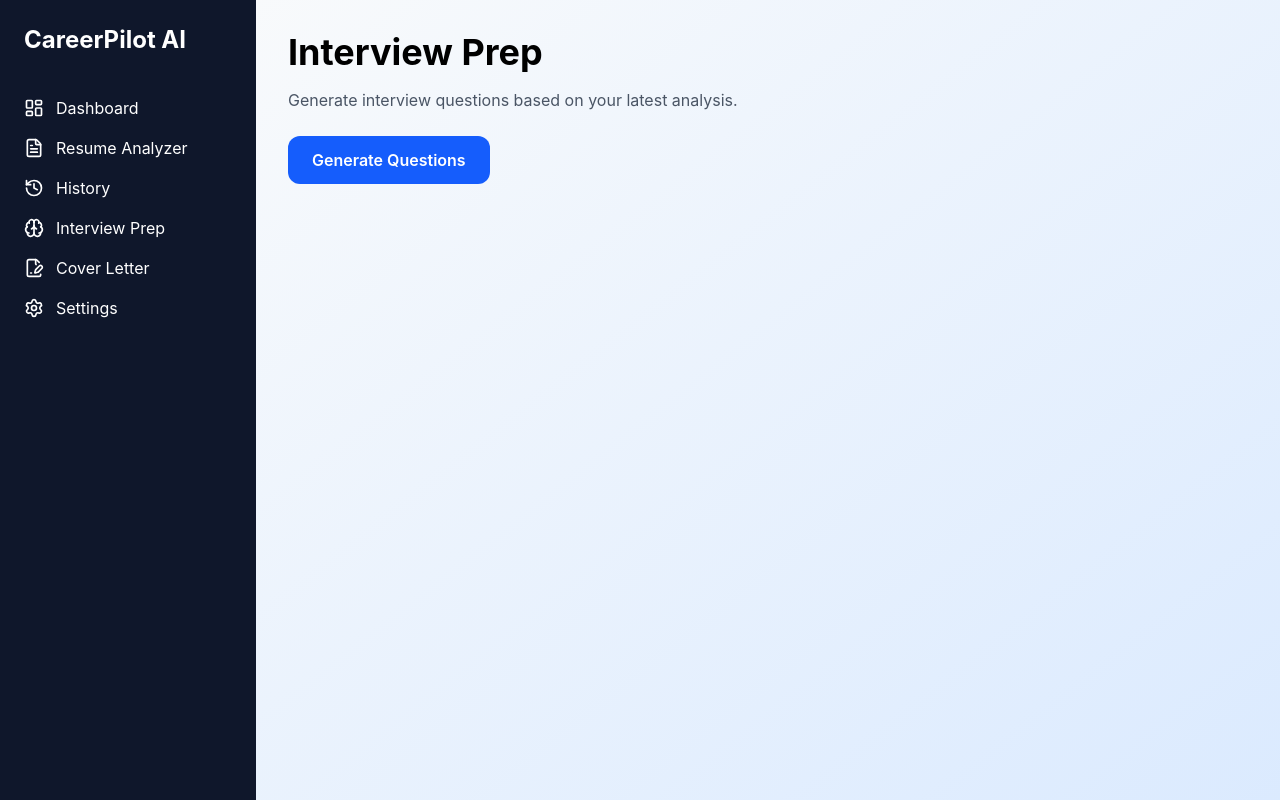
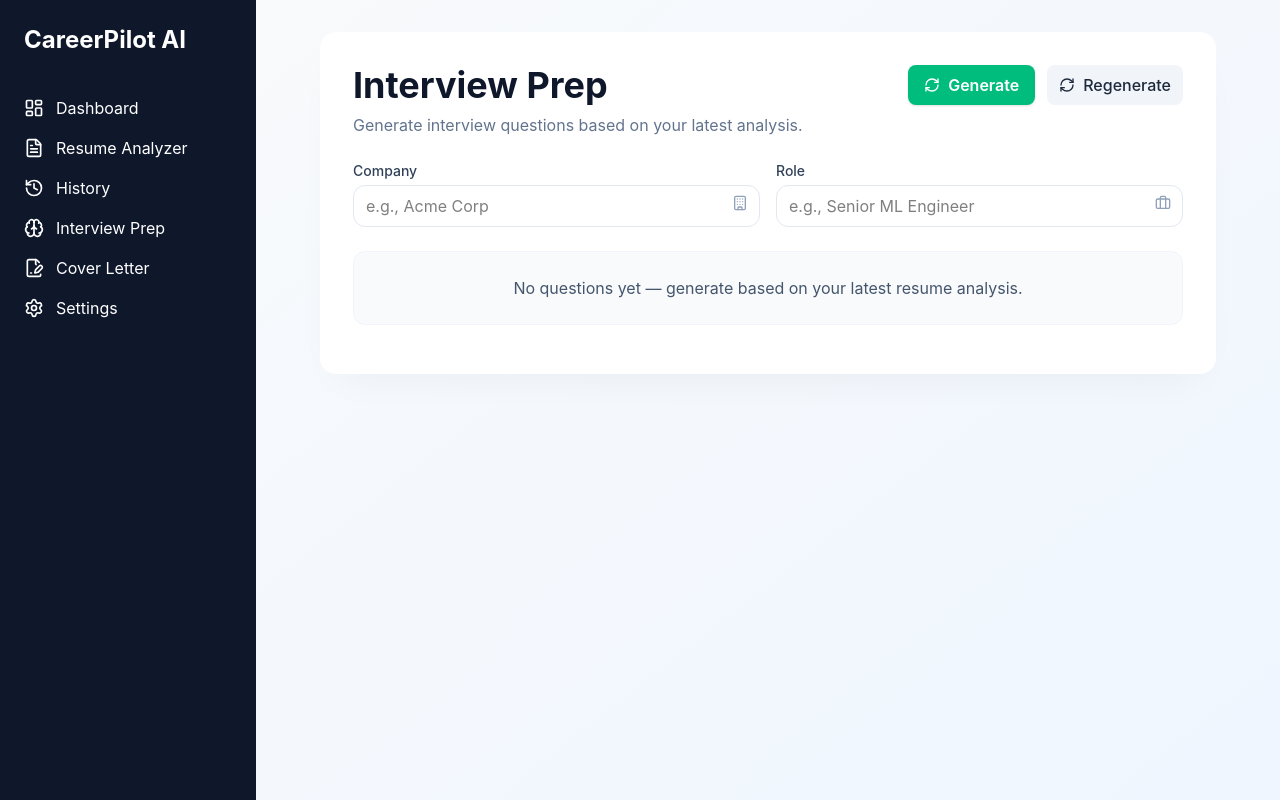
Before and after one commit to Arushi2505/AI-Resume-Analyzer, a React app in the folder frontend/: page /interview in a window 1280 px wide. Built offline with nearby package versions, Linux system fonts and the light colour scheme; the HTML template or start-up script is replaced by a standard one.

Commit message:
Redesign Interview Prep UI

```diff
--- a/frontend/src/pages/InterviewPrep.jsx
+++ b/frontend/src/pages/InterviewPrep.jsx
@@ -1,8 +1,13 @@
 import { useState } from "react";
+import { motion, AnimatePresence } from "framer-motion";
+import { Copy, RefreshCw, Loader2, Building, Briefcase, ChevronDown } from "lucide-react";
 
 function InterviewPrep() {
 
+  const [company, setCompany] = useState("");
+  const [role, setRole] = useState("");
   const [questions, setQuestions] = useState([]);
+  const [loading, setLoading] = useState(false);
 
   const generateQuestions = () => {
 
@@ -66,74 +71,117 @@ function InterviewPrep() {
       );
     }
 
-    setQuestions(generated);
+    // small UX delay to show loading animation (does not change generation logic)
+    setLoading(true);
+    setTimeout(() => {
+      setQuestions(generated);
+      setLoading(false);
+    }, 450);
+  };
+
+  const handleCopy = async (text) => {
+    try {
+      await navigator.clipboard.writeText(text);
+      // subtle feedback could be added later
+    } catch (e) {
+      console.error("Copy failed", e);
+    }
+  };
+
+  const handleRegenerate = () => {
+    generateQuestions();
   };
 
   return (
-    <div className="
-      min-h-screen
-      bg-gradient-to-br
-      from-slate-50
-      to-blue-100
-      p-8
-    ">
+    <div className="min-h-screen bg-gradient-to-br from-slate-50 to-blue-50 p-6 sm:p-8">
 
-      <h1 className="
-        text-4xl
-        font-bold
-        mb-4
-      ">
-        Interview Prep
-      </h1>
+      <div className="max-w-4xl mx-auto bg-white/95 border border-white/60 rounded-2xl p-6 sm:p-8 shadow-[0_20px_40px_-20px_rgba(2,6,23,0.06)]">
 
-      <p className="
-        text-gray-600
-        mb-6
-      ">
-        Generate interview questions
-        based on your latest analysis.
-      </p>
+        <div className="flex items-start justify-between gap-4 flex-col sm:flex-row">
+          <div>
+            <h1 className="text-3xl sm:text-4xl font-bold text-slate-900">Interview Prep</h1>
+            <p className="text-slate-500 mt-2">Generate interview questions based on your latest analysis.</p>
+          </div>
 
-      <button
-        onClick={generateQuestions}
-        className="
-          bg-blue-600
-          text-white
-          px-6
-          py-3
-          rounded-xl
-          font-semibold
-          hover:bg-blue-700
-        "
-      >
-        Generate Questions
-      </button>
+          <div className="flex items-center gap-3 mt-4 sm:mt-0">
+            <button onClick={generateQuestions} disabled={loading} className="inline-flex items-center gap-2 bg-emerald-500 hover:bg-emerald-600 text-white px-4 py-2 rounded-lg font-semibold shadow-sm">
+              {loading ? <Loader2 className="w-4 h-4 animate-spin" /> : <RefreshCw className="w-4 h-4" />}
+              <span>{loading ? "Generating..." : "Generate"}</span>
+            </button>
 
-      <div className="
-        mt-8
-        space-y-4
-      ">
+            <button onClick={handleRegenerate} disabled={loading} className="inline-flex items-center gap-2 bg-slate-100 hover:bg-slate-200 text-slate-800 px-3 py-2 rounded-lg font-medium">
+              <RefreshCw className="w-4 h-4" /> Regenerate
+            </button>
+          </div>
+        </div>
 
-        {questions.map(
-          (question, index) => (
+        {/* Selectors */}
+        <div className="mt-6 grid grid-cols-1 sm:grid-cols-2 gap-4">
+          <label className="flex flex-col">
+            <span className="text-sm font-medium text-slate-700 mb-1">Company</span>
+            <div className="relative">
+              <input value={company} onChange={(e) => setCompany(e.target.value)} placeholder="e.g., Acme Corp" className="w-full rounded-xl border border-slate-200 px-3 py-2 focus:outline-none focus:ring-2 focus:ring-blue-200" />
+              <Building className="absolute right-3 top-2.5 text-slate-400 w-4 h-4" />
+            </div>
+          </label>
 
-            <div
-              key={index}
-              className="
-                bg-white
-                rounded-xl
-                shadow
-                p-5
-              "
-            >
-              <span className="font-bold">
-                Q{index + 1}.
-              </span>{" "}
-              {question}
+          <label className="flex flex-col">
+            <span className="text-sm font-medium text-slate-700 mb-1">Role</span>
+            <div className="relative">
+              <input value={role} onChange={(e) => setRole(e.target.value)} placeholder="e.g., Senior ML Engineer" className="w-full rounded-xl border border-slate-200 px-3 py-2 focus:outline-none focus:ring-2 focus:ring-blue-200" />
+              <Briefcase className="absolute right-3 top-2.5 text-slate-400 w-4 h-4" />
             </div>
+          </label>
+        </div>
 
-          )
-        )}
+        {/* Questions list */}
+        <div className="mt-6">
+          <AnimatePresence>
+            {questions.length === 0 && !loading && (
+              <motion.div initial={{ opacity: 0 }} animate={{ opacity: 1 }} className="p-6 rounded-xl bg-slate-50 border border-slate-100 text-center text-slate-600">No questions yet — generate based on your latest resume analysis.</motion.div>
+            )}
+
+            {loading && (
+              <div className="p-6 rounded-xl bg-white border border-slate-100 text-center">
+                <Loader2 className="w-6 h-6 mx-auto animate-spin text-slate-700" />
+                <div className="mt-3 text-slate-700">Generating interview questions…</div>
+              </div>
+            )}
+
+            <div className="mt-4 space-y-3">
+              {questions.map((q, i) => (
+                <motion.div key={i} initial={{ opacity: 0, y: 6 }} animate={{ opacity: 1, y: 0 }} exit={{ opacity: 0, y: -6 }} className="bg-white border border-slate-100 rounded-xl shadow-sm overflow-hidden">
+                  <details className="group">
+                    <summary className="flex items-center justify-between cursor-pointer px-4 py-3">
+                      <div className="flex items-center gap-3">
+                        <div className="w-8 h-8 rounded-lg bg-blue-50 flex items-center justify-center text-blue-600 font-semibold">Q{i+1}</div>
+                        <div>
+                          <div className="font-medium text-slate-900">{q}</div>
+                          <div className="text-xs text-slate-400">{company || "Any Company"} • {role || "Any Role"}</div>
+                        </div>
+                      </div>
+
+                      <div className="flex items-center gap-3">
+                        <button onClick={(e) => { e.stopPropagation(); handleCopy(q); }} className="text-slate-600 hover:text-slate-800 p-2 rounded-md" title="Copy question">
+                          <Copy className="w-4 h-4" />
+                        </button>
+                        <ChevronDown className="w-4 h-4 text-slate-400 group-open:rotate-180 transition-transform" />
+                      </div>
+                    </summary>
+
+                    <div className="px-4 pb-4 pt-0 text-sm text-slate-700">
+                      <p className="mb-3">Use this prompt when practicing aloud or with a peer.</p>
+                      <div className="flex gap-2">
+                        <button onClick={() => handleCopy(q)} className="text-sm px-3 py-2 rounded-md bg-emerald-50 text-emerald-700 border border-emerald-100">Copy</button>
+                        <button onClick={() => navigator.clipboard.writeText(`${q}\nCompany: ${company}\nRole: ${role}`)} className="text-sm px-3 py-2 rounded-md bg-slate-100">Copy with context</button>
+                      </div>
+                    </div>
+                  </details>
+                </motion.div>
+              ))}
+            </div>
+          </AnimatePresence>
+        </div>
 
       </div>
 
```
